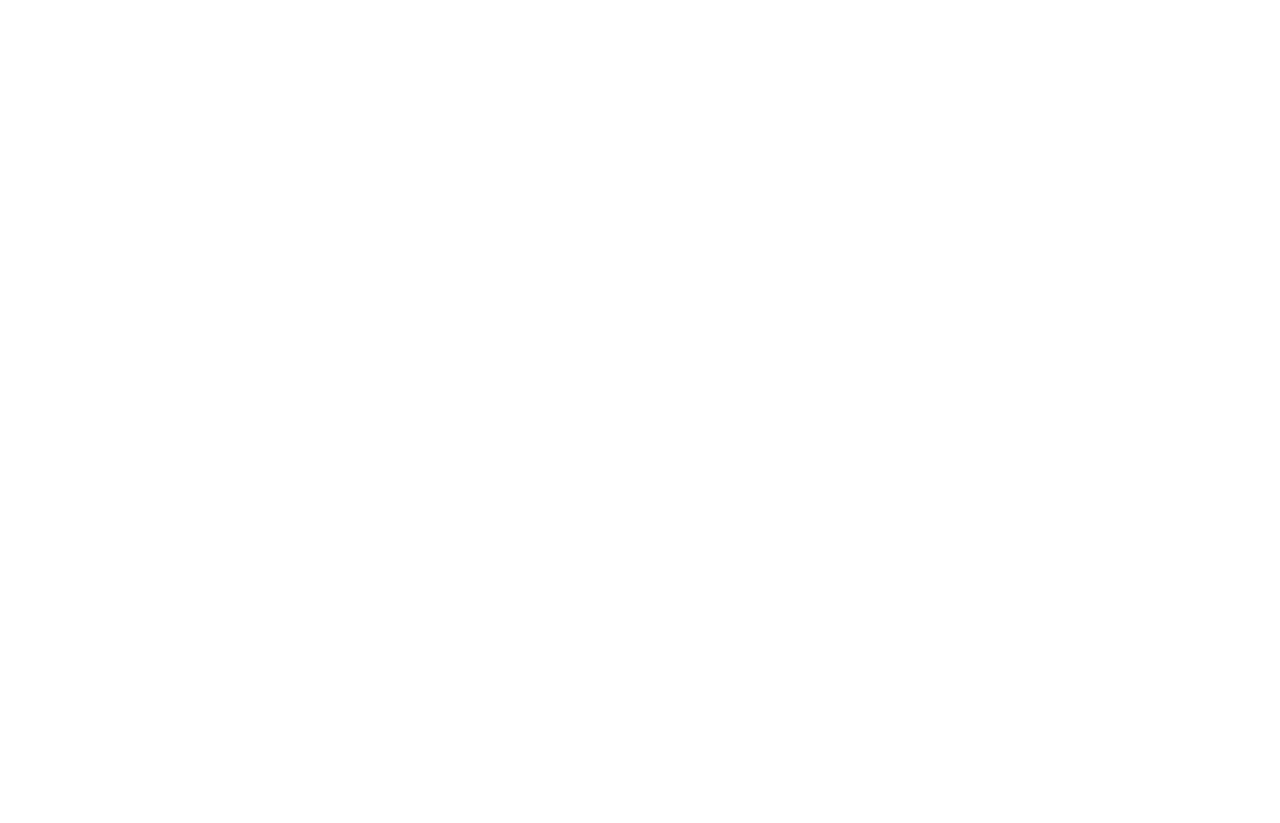
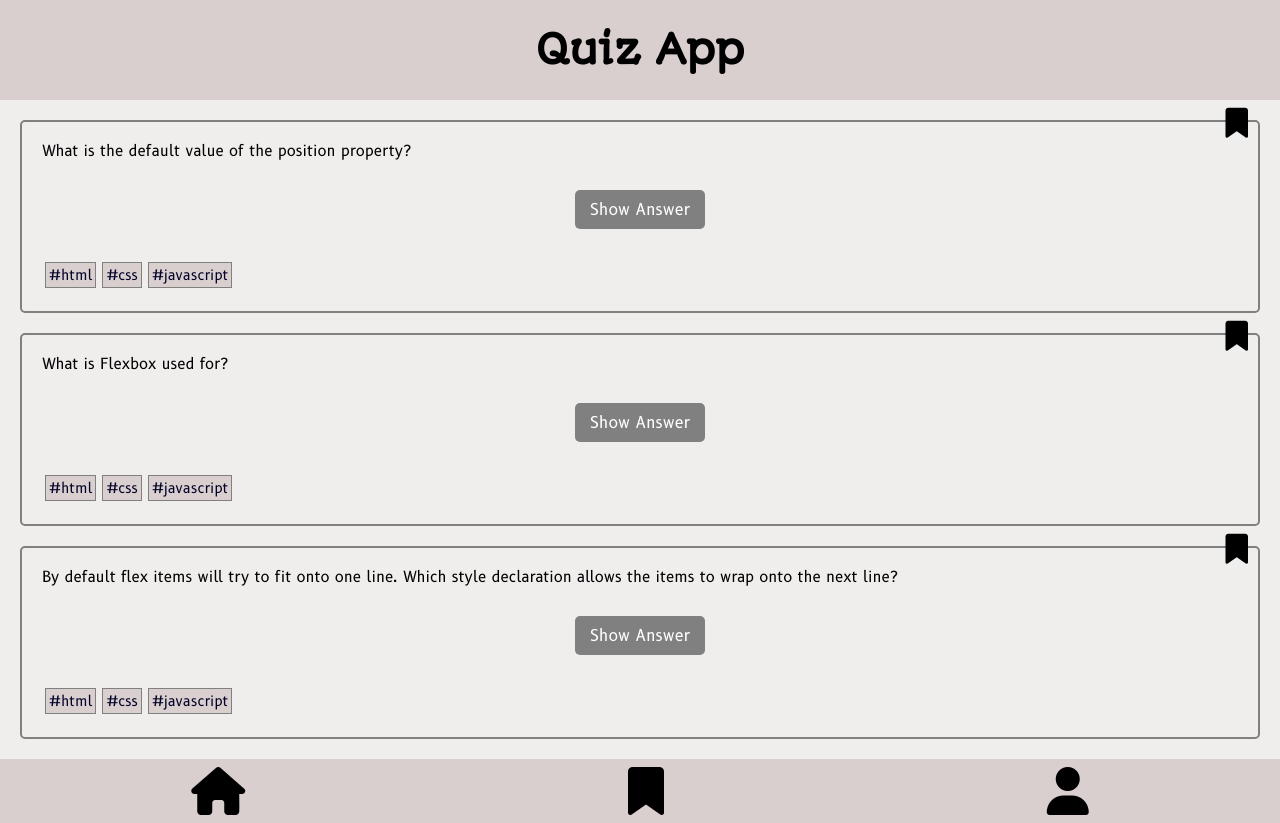
Before and after one commit to Mengzhen1992/Quiz-App, a plain HTML site: page bookmarks.html in a window 1280 px wide. Before the commit the page ends 800 px from the top, so only its background shows below. Drawn offline with Linux system fonts and the light colour scheme.

Commit message:
add info to bookmarkspage

```diff
--- a/bookmarks.html
+++ b/bookmarks.html
@@ -0,0 +1,81 @@
+<!DOCTYPE html>
+<html lang="en">
+  <head>
+    <meta charset="UTF-8" />
+    <meta http-equiv="X-UA-Compatible" content="IE=edge" />
+    <meta name="viewport" content="width=device-width, initial-scale=1.0" />
+    <title>Quiz App</title>
+    <link rel="stylesheet" href="style.css" />
+    <script
+      src="https://kit.fontawesome.com/6a0d5c4676.js"
+      crossorigin="anonymous"
+    ></script>
+  </head>
+  <body>
+    <header>
+      <h1 class="title">Quiz App</h1>
+    </header>
+    <main>
+      <section class="card-wrap">
+        <div class="question-card">
+          <button class="bookmark-btn" aria-label="bookmark">
+            <i class="fa-solid fa-bookmark"></i>
+          </button>
+          <p>What is the default value of the position property?</p>
+          <button class="answer-btn">Show Answer</button>
+          <ul class="categories-tags">
+            <li class="tag"><a href="#">#html</a></li>
+            <li class="tag"><a href="#">#css</a></li>
+            <li class="tag"><a href="#">#javascript</a></li>
+          </ul>
+        </div>
+        <div class="question-card">
+          <button class="bookmark-btn" aria-label="bookmark">
+            <i class="fa-solid fa-bookmark"></i>
+          </button>
+          <p>What is Flexbox used for?</p>
+          <button class="answer-btn">Show Answer</button>
+          <ul class="categories-tags">
+            <li class="tag"><a href="#">#html</a></li>
+            <li class="tag"><a href="#">#css</a></li>
+            <li class="tag"><a href="#">#javascript</a></li>
+          </ul>
+        </div>
+        <div class="question-card">
+          <button class="bookmark-btn" aria-label="bookmark">
+            <i class="fa-solid fa-bookmark"></i>
+          </button>
+          <p>
+            By default flex items will try to fit onto one line. Which style
+            declaration allows the items to wrap onto the next line?
+          </p>
+          <button class="answer-btn">Show Answer</button>
+          <ul class="categories-tags">
+            <li class="tag"><a href="#">#html</a></li>
+            <li class="tag"><a href="#">#css</a></li>
+            <li class="tag"><a href="#">#javascript</a></li>
+          </ul>
+        </div>
+      </section>
+    </main>
+    <footer>
+      <ul class="navbar">
+        <li>
+          <a href="index.html" aria-label="home-page"
+            ><i class="fa-solid fa-house"></i
+          ></a>
+        </li>
+        <li>
+          <a href="bookmarks.html" aria-label="bookmarks-page"
+            ><i class="fa-solid fa-bookmark"></i
+          ></a>
+        </li>
+        <li>
+          <a href="#" aria-label="profile-page"
+            ><i class="fa-solid fa-user"></i
+          ></a>
+        </li>
+      </ul>
+    </footer>
+  </body>
+</html>
```
Also changed, not shown: homepage.html (+2 -2 lines).
